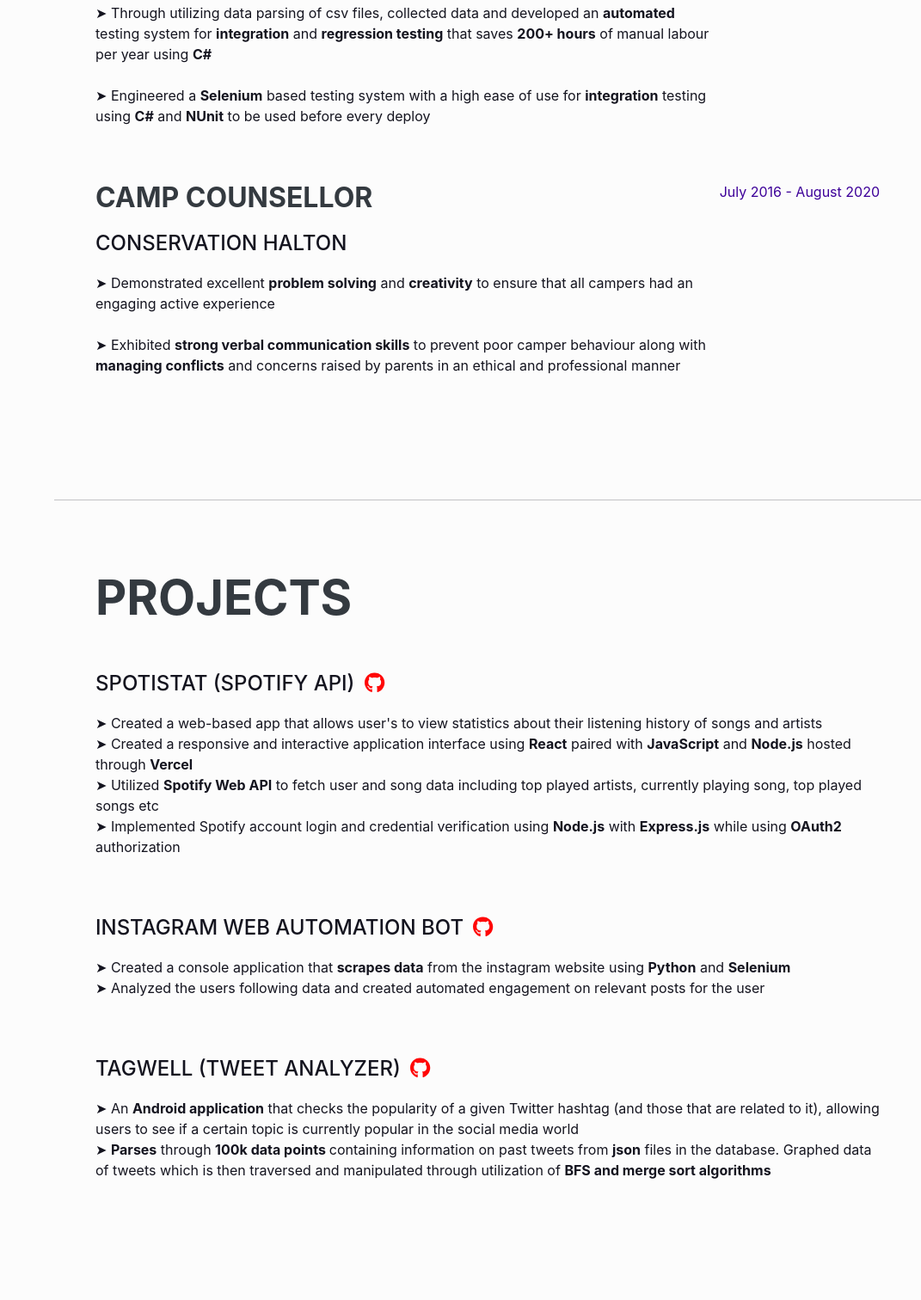
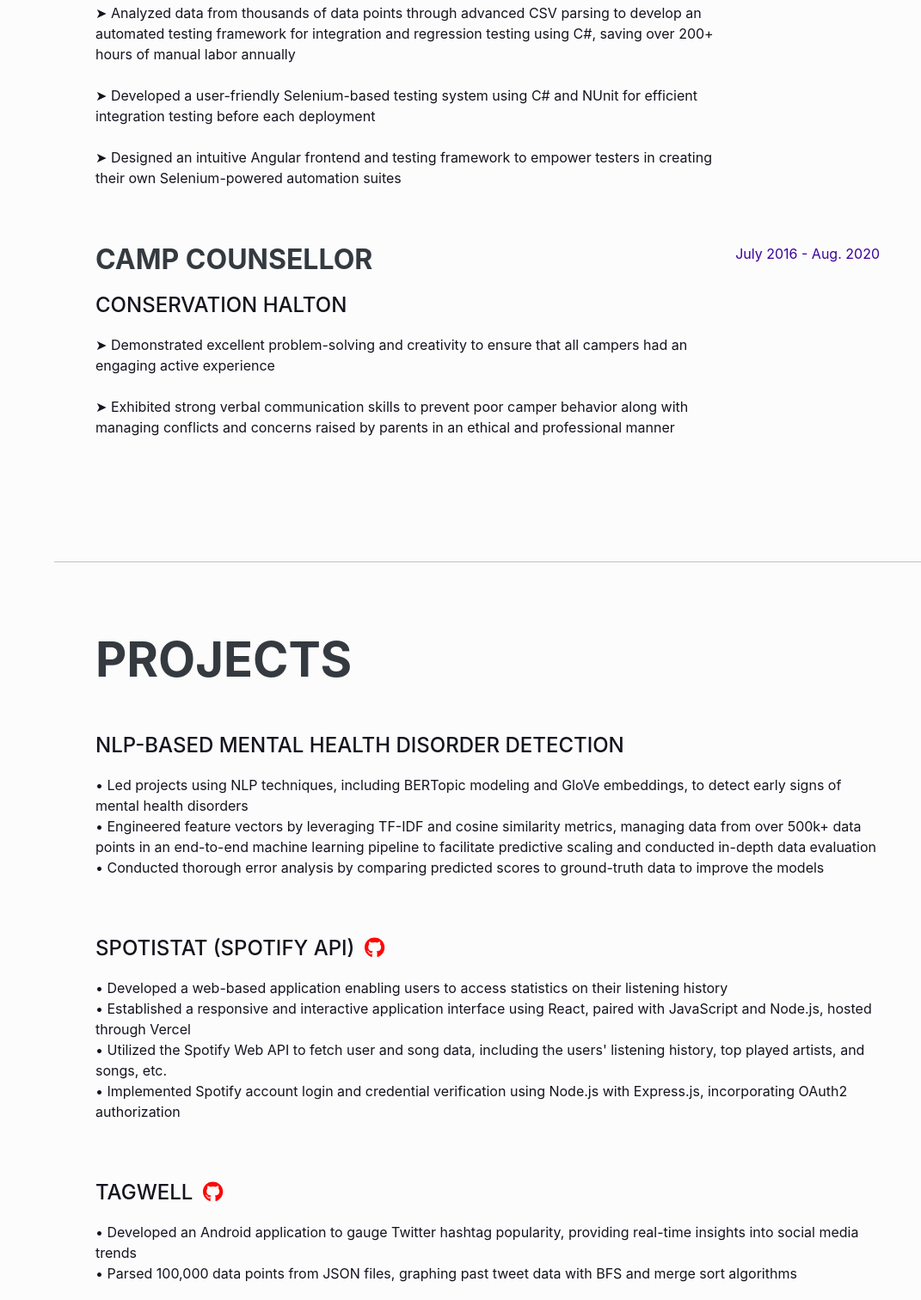
Before and after one commit to MatthewCurtis4/Personal-Portfolio, a plain HTML site: page index.html in a window 1280 px wide. Shown: the part 1491-3003 px from the top of the page at 86% size, without its empty margins (209-1280 px from the left). Drawn offline with nearby package versions, Linux system fonts and the light colour scheme; a web font is replaced by a local one.

Commit message:
Added NLP project and reformed sections

```diff
--- a/index.html
+++ b/index.html
@@ -66,58 +66,57 @@
             <section class="resume-section" id="experience">
                 <div class="resume-section-content">
                     <h2 class="mb-5">Experience</h2>
+
                     <div class="d-flex flex-column flex-md-row justify-content-between mb-5">
                         <div class="flex-grow-1">
                             <div class="subheading mb-3">
-
                                 <h3 class="mb-0">Lead Developer of Mobile Application Team
                                     <a target="_blank" class="social-icon" href="https://apps.apple.com/ca/app/habitpal-build-track-thrive/id6469253573" style="margin-left: 7px;">
                                         <i class="fab fa-app-store"></i>
                                     </a>
                                 </h3>
-
                             </div>
                             <div class="subheading mb-3">STOCCS Inc.</div>
                             <p>
-                            ➤ Developed and released an <b>IOS</b> mental health and self improvement productivity
-                            mobile application <a href="https://apps.apple.com/ca/app/habitpal-build-track-thrive/id6469253573"></a><b>"HabitPal: Build, Track, Thrive"</b> that helps users build, track
-                            and maintain good habits and break bad ones using scientifically proven methods
+                                ➤ Developed and released an iOS mental health and self-improvement productivity mobile application <a href="https://apps.apple.com/ca/app/habitpal-build-track-thrive/id6469253573"></a>"HabitPal: Build, Track, Thrive" that helps users build, track, and maintain good habits and break bad ones using scientifically proven methods
                                 <br><br>
-                            ➤ Created using <b>Swift</b> while utilizing <b>UserDefaults</b> to store, manipulate and update the users app data
-
+                                ➤ Developed in Swift, incorporating UserDefaults for efficient storage, manipulation, and real-time updates of user data
                             </p>
                         </div>
-                        <div class="flex-shrink-0"><span class="text-primary">May 2022 - Current</span></div>
+                        <div class="flex-shrink-0"><span class="text-primary">May 2023 - Current</span></div>
                     </div>
+
                     <div class="d-flex flex-column flex-md-row justify-content-between mb-5">
                         <div class="flex-grow-1">
                             <h3 class="mb-0">Software Engineering Intern (Automation Lead)</h3>
                             <div class="subheading mb-3">Old Republic Insurance Company of Canada</div>
                             <p>
-                            ➤ Through utilizing data parsing of csv files, collected data and developed an <b>automated</b> testing system for <b>integration</b> and
-                                <b>regression testing</b> that saves <b>200+ hours</b> of manual labour per year using <b>C#</b>
+                                ➤ Analyzed data from thousands of data points through advanced CSV parsing to develop an automated testing framework for integration and regression testing using C#, saving over 200+ hours of manual labor annually
                                 <br><br>
-                            ➤ Engineered a <b>Selenium</b> based testing system with a high ease of use for <b>integration</b> testing using <b>C#</b> and <b>NUnit</b> to be used
-                            before every deploy
+                                ➤ Developed a user-friendly Selenium-based testing system using C# and NUnit for efficient integration testing before each deployment
+                                <br><br>
+                                ➤ Designed an intuitive Angular frontend and testing framework to empower testers in creating their own Selenium-powered automation suites
                             </p>
                         </div>
-                        <div class="flex-shrink-0"><span class="text-primary">May 2021 - August 2022</span></div>
+                        <div class="flex-shrink-0"><span class="text-primary">May 2021 - Aug. 2022</span></div>
                     </div>
+
                     <div class="d-flex flex-column flex-md-row justify-content-between mb-5">
                         <div class="flex-grow-1">
                             <h3 class="mb-0">Camp Counsellor</h3>
                             <div class="subheading mb-3">Conservation Halton</div>
                             <p>
-                                ➤ Demonstrated excellent <b>problem solving</b> and <b>creativity</b> to ensure that all campers had an engaging active experience
+                                ➤ Demonstrated excellent problem-solving and creativity to ensure that all campers had an engaging active experience
                                 <br><br>
-                                ➤ Exhibited <b>strong verbal communication skills</b> to prevent poor camper behaviour along with <b>managing conflicts</b> and concerns
-                                raised by parents in an ethical and professional manner
+                                ➤ Exhibited strong verbal communication skills to prevent poor camper behavior along with managing conflicts and concerns raised by parents in an ethical and professional manner
                             </p>
                         </div>
-                        <div class="flex-shrink-0"><span class="text-primary">July 2016 - August 2020</span></div>
+                        <div class="flex-shrink-0"><span class="text-primary">July 2016 - Aug. 2020</span></div>
                     </div>
                 </div>
             </section>
+
+
 
             <hr class="m-0" />
 
@@ -129,62 +128,60 @@
         <div class="d-flex flex-column flex-md-row justify-content-between mb-5">
             <div class="flex-grow-1">
                 <div class="subheading mb-3">
-                                <span style="margin-right: 5px;">SpotiStat (Spotify API) </span>
+                    <span style="margin-right: 5px;">NLP-Based Mental Health Disorder Detection</span>
+                </div>
+
+                <p>
+                    • Led projects using NLP techniques, including BERTopic modeling and GloVe embeddings, to detect early signs of mental health disorders
+                    <br>
+                    • Engineered feature vectors by leveraging TF-IDF and cosine similarity metrics, managing data from over 500k+ data points in an end-to-end machine learning pipeline to facilitate predictive scaling and conducted in-depth data evaluation
+                    <br>
+                    • Conducted thorough error analysis by comparing predicted scores to ground-truth data to improve the models
+                </p>
+            </div>
+        </div>
+
+        <div class="d-flex flex-column flex-md-row justify-content-between mb-5">
+            <div class="flex-grow-1">
+                <div class="subheading mb-3">
+                    <span style="margin-right: 5px;">SpotiStat (Spotify API)</span>
                     <a target="_blank" class="social-icon" href="https://github.com/MatthewCurtis4/SpotiStat">
                         <i class="fab fa-github"></i>
                     </a>
                 </div>
 
                 <p>
-                                ➤ Created a web-based app that allows user's to view  statistics about their listening history of songs and artists
+                    • Developed a web-based application enabling users to access statistics on their listening history
                     <br>
-                                ➤ Created a responsive and  interactive application interface using <b>React</b> paired with <b>JavaScript</b> and <b>Node.js</b> hosted
-                                through <b>Vercel</b>
+                    • Established a responsive and interactive application interface using React, paired with JavaScript and Node.js, hosted through Vercel
                     <br>
-                                ➤ Utilized <b>Spotify Web API</b> to fetch user and song data including top played artists, currently playing song, top played songs etc
+                    • Utilized the Spotify Web API to fetch user and song data, including the users' listening history, top played artists, and songs, etc.
                     <br>
-                                ➤ Implemented Spotify account login and credential verification using <b>Node.js</b> with <b>Express.js</b> while using <b>OAuth2</b>
-                                authorization
+                    • Implemented Spotify account login and credential verification using Node.js with Express.js, incorporating OAuth2 authorization
                 </p>
             </div>
         </div>
-                    <div class="d-flex flex-column flex-md-row justify-content-between">
+
+        <div class="d-flex flex-column flex-md-row justify-content-between mb-5">
             <div class="flex-grow-1">
                 <div class="subheading mb-3">
-                                <span style="margin-right: 5px;">Instagram Web Automation Bot</span>
-                                <a target="_blank" class="social-icon" href="https://github.com/MatthewCurtis4/InstagramBotX">
-                                    <i class="fab fa-github"></i>
-                                </a>
-                            </div>
-                            <p>
-                            ➤ Created a console application that <b>scrapes data</b> from the instagram website using <b>Python</b> and <b>Selenium</b>
-                            <br>
-                            ➤ Analyzed the users following data and created automated engagement on relevant posts for the user
-                            </p>
-                            <br><br>
-                        </div>
-                    </div>
-                    <div class="d-flex flex-column flex-md-row justify-content-between">
-                        <div class="flex-grow-1">
-                            <div class="subheading mb-3">
-                                <span style="margin-right: 5px;">Tagwell (Tweet Analyzer)</span>
-
+                    <span style="margin-right: 5px;">Tagwell</span>
                     <a target="_blank" class="social-icon" href="https://github.com/MatthewCurtis4/Tweet-Analysis-App">
                         <i class="fab fa-github"></i>
                     </a>
                 </div>
+
                 <p>
-                            ➤ An <b>Android application</b> that checks the popularity of a given Twitter hashtag (and those that are related to it), allowing users to see if a
-                            certain topic is currently popular in the social media world
+                    • Developed an Android application to gauge Twitter hashtag popularity, providing real-time insights into social media trends
                     <br>
-                            ➤ <b>Parses</b> through <b>100k data points </b> containing information on past tweets from <b>json</b> files in the database. Graphed data of tweets which is
-                            then traversed and manipulated through utilization of <b>BFS and merge sort algorithms</b>
+                    • Parsed 100,000 data points from JSON files, graphing past tweet data with BFS and merge sort algorithms
                 </p>
-                            <br><br>
             </div>
         </div>
     </div>
 </section>
+
+
             <hr class="m-0" />
             <!-- Skills-->
             <section class="resume-section" id="skills">
```
Also changed, not shown: 1 other file. Lines whose indentation alone changed are shown as unchanged.
